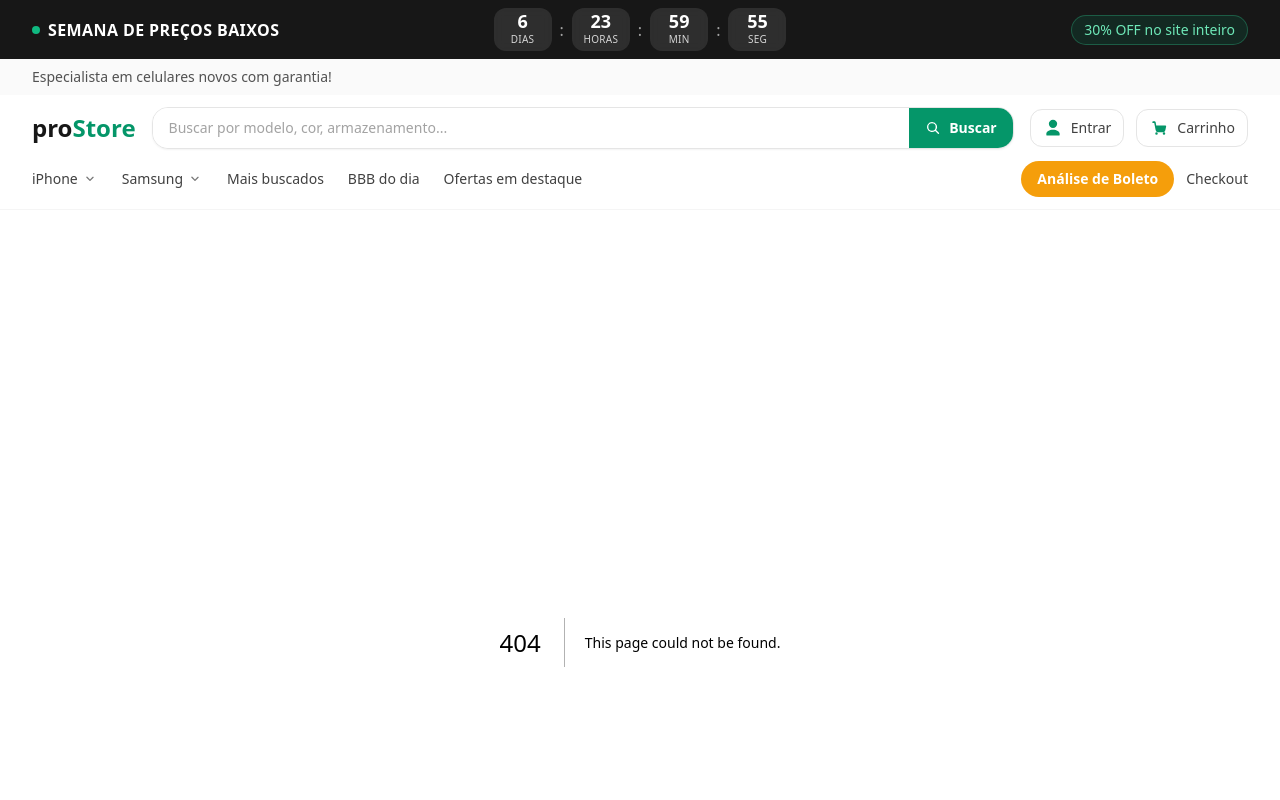
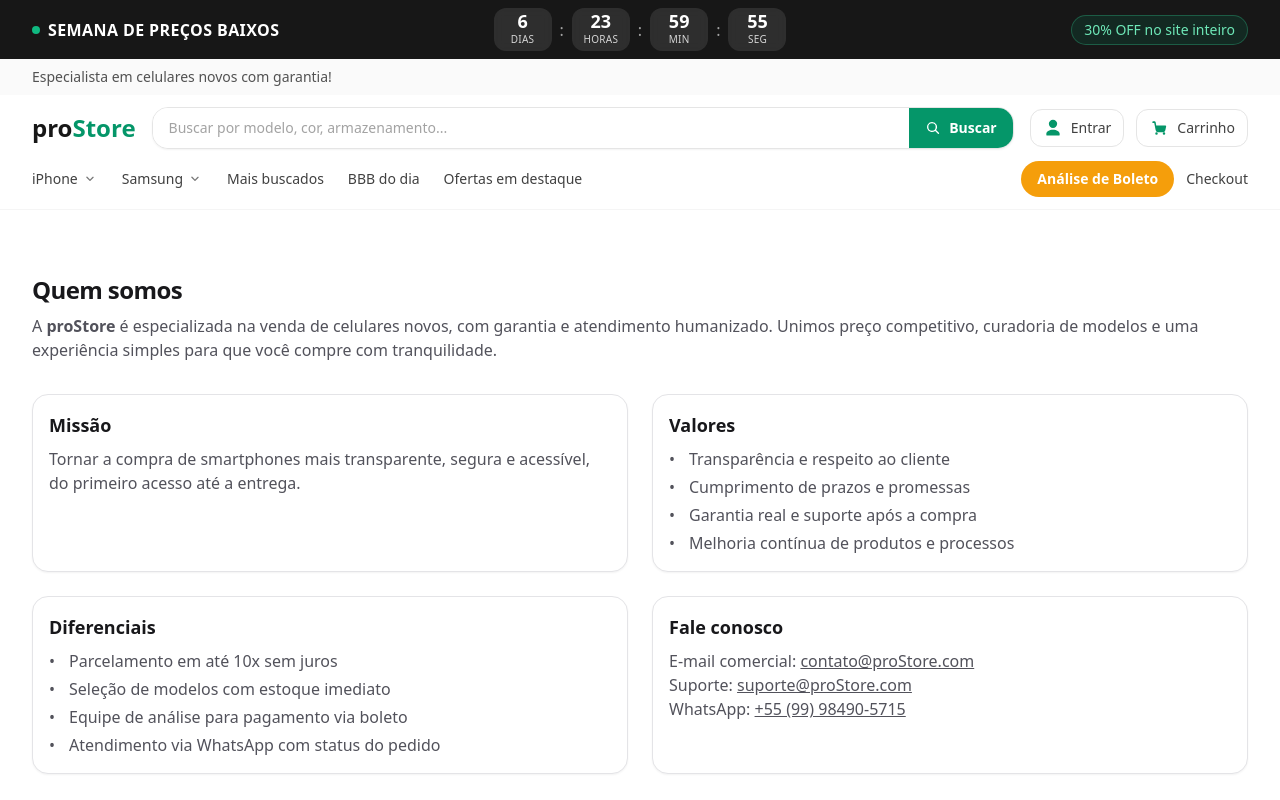
Before and after one commit to blogmarinaluz/SiteOficial, a Next.js app: page /quem-somos in a window 1280 px wide. Before the commit this address had no page. Shown: the top 800 px of the page. Built offline with nearby package versions, Linux system fonts and the light colour scheme.

Commit message:
Create page.tsx

```diff
--- /dev/null
+++ b/src/app/quem-somos/page.tsx
@@ -0,0 +1,53 @@
+export const revalidate = 86400;
+
+export default function Page() {
+  return (
+    <main className="container py-8">
+      <h1 className="text-2xl font-bold tracking-tight text-zinc-900">Quem somos</h1>
+      <p className="mt-2 text-zinc-600">
+        A <strong>proStore</strong> é especializada na venda de celulares novos, com garantia e
+        atendimento humanizado. Unimos preço competitivo, curadoria de modelos e uma experiência
+        simples para que você compre com tranquilidade.
+      </p>
+
+      <section className="mt-8 grid gap-6 md:grid-cols-2">
+        <article className="card">
+          <h2 className="text-lg font-semibold">Missão</h2>
+          <p className="mt-2 text-zinc-600">
+            Tornar a compra de smartphones mais transparente, segura e acessível, do primeiro acesso
+            até a entrega.
+          </p>
+        </article>
+
+        <article className="card">
+          <h2 className="text-lg font-semibold">Valores</h2>
+          <ul className="mt-2 bullets text-zinc-600 space-y-1">
+            <li>Transparência e respeito ao cliente</li>
+            <li>Cumprimento de prazos e promessas</li>
+            <li>Garantia real e suporte após a compra</li>
+            <li>Melhoria contínua de produtos e processos</li>
+          </ul>
+        </article>
+
+        <article className="card">
+          <h2 className="text-lg font-semibold">Diferenciais</h2>
+          <ul className="mt-2 bullets text-zinc-600 space-y-1">
+            <li>Parcelamento em até 10x sem juros</li>
+            <li>Seleção de modelos com estoque imediato</li>
+            <li>Equipe de análise para pagamento via boleto</li>
+            <li>Atendimento via WhatsApp com status do pedido</li>
+          </ul>
+        </article>
+
+        <article className="card">
+          <h2 className="text-lg font-semibold">Fale conosco</h2>
+          <p className="mt-2 text-zinc-600">
+            E-mail comercial: <a className="underline" href="mailto:contato@proStore.com">contato@proStore.com</a><br />
+            Suporte: <a className="underline" href="mailto:suporte@proStore.com">suporte@proStore.com</a><br />
+            WhatsApp: <a className="underline" href="https://wa.me/5599984905715" target="_blank">+55 (99) 98490-5715</a>
+          </p>
+        </article>
+      </section>
+    </main>
+  );
+}
```
